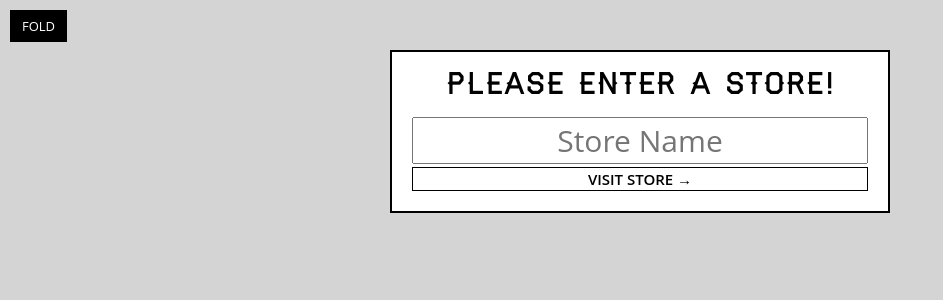
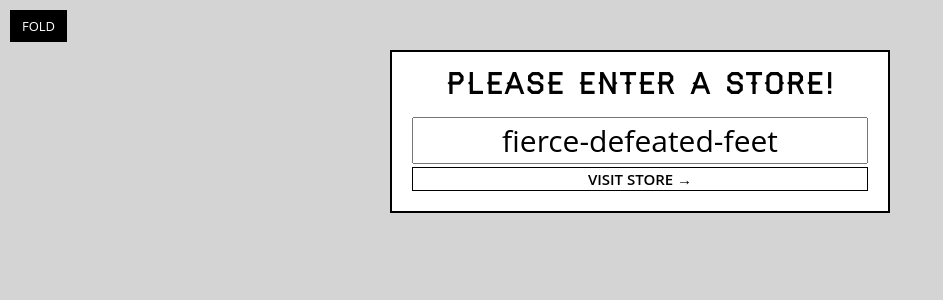
Before and after one commit to everestsh/wes-bos-react, a React (Create React App) app in the folder catch-of-the-day/: page / in a window 1280 px wide. Shown: the top 300 px of the page, without its empty margins (0-943 px from the left). Built offline with nearby package versions, Linux system fonts and the light colour scheme.

Commit message:
WES BOS --- > helpers

```diff
--- a/catch-of-the-day/src/components/StorePicker.js
+++ b/catch-of-the-day/src/components/StorePicker.js
@@ -1,16 +1,19 @@
 import React, {Fragment} from 'react';
+import { getFunName } from "./helpers"
 
 class StorePicker extends React.Component {
     render(){
         // return <p>I am the store Picker!!!</p>
         // return React.createElement('p', {className:'hey'}, 'Heyyyyyoo!!!')
+        console.log(this)
         return (
         <Fragment>
             {/* JavaScript */}
             {/* <p>Fish!</p> */}
             <form className='store-selector'>
                 <h2>Please Enter A Store!</h2>
-                <input type="text" required placeholder='Store Name'/>
+                {/* <input type="text" required placeholder='Store Name' defaultValue="hello" /> */}
+                <input type="text" required placeholder='Store Name' defaultValue={getFunName()} />
                 <button type='submit'>Visit Store  →</button>
             </form>
         </Fragment>)
--- /dev/null
+++ b/catch-of-the-day/src/components/helpers.js
@@ -0,0 +1,97 @@
+export function formatPrice(cents) {
+  return (cents / 100).toLocaleString("en-US", {
+    style: "currency",
+    currency: "USD"
+  });
+}
+
+export function rando(arr) {
+  return arr[Math.floor(Math.random() * arr.length)];
+}
+
+export function slugify(text) {
+  return text
+    .toString()
+    .toLowerCase()
+    .replace(/\s+/g, "-")
+    .replace(/[^\w-]+/g, "")
+    .replace(/--+/g, "-")
+    .replace(/^-+/, "")
+    .replace(/-+$/, "");
+}
+
+export function getFunName() {
+  const adjectives = [
+    "adorable",
+    "beautiful",
+    "clean",
+    "drab",
+    "elegant",
+    "fancy",
+    "glamorous",
+    "handsome",
+    "long",
+    "magnificent",
+    "old-fashioned",
+    "plain",
+    "quaint",
+    "sparkling",
+    "ugliest",
+    "unsightly",
+    "angry",
+    "bewildered",
+    "clumsy",
+    "defeated",
+    "embarrassed",
+    "fierce",
+    "grumpy",
+    "helpless",
+    "itchy",
+    "jealous",
+    "lazy",
+    "mysterious",
+    "nervous",
+    "obnoxious",
+    "panicky",
+    "repulsive",
+    "scary",
+    "thoughtless",
+    "uptight",
+    "worried"
+  ];
+
+  const nouns = [
+    "women",
+    "men",
+    "children",
+    "teeth",
+    "feet",
+    "people",
+    "leaves",
+    "mice",
+    "geese",
+    "halves",
+    "knives",
+    "wives",
+    "lives",
+    "elves",
+    "loaves",
+    "potatoes",
+    "tomatoes",
+    "cacti",
+    "foci",
+    "fungi",
+    "nuclei",
+    "syllabuses",
+    "analyses",
+    "diagnoses",
+    "oases",
+    "theses",
+    "crises",
+    "phenomena",
+    "criteria",
+    "data"
+  ];
+
+  return `${rando(adjectives)}-${rando(adjectives)}-${rando(nouns)}`;
+}
```
